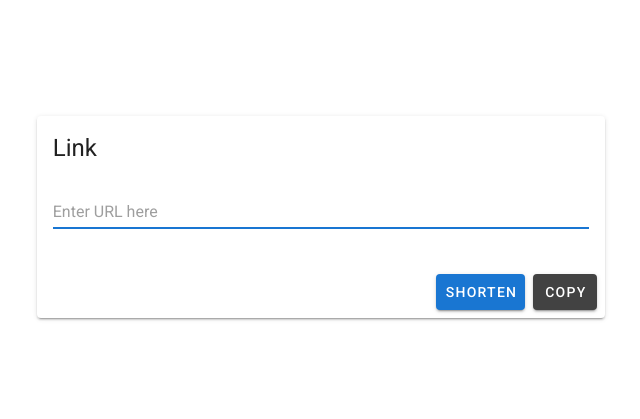
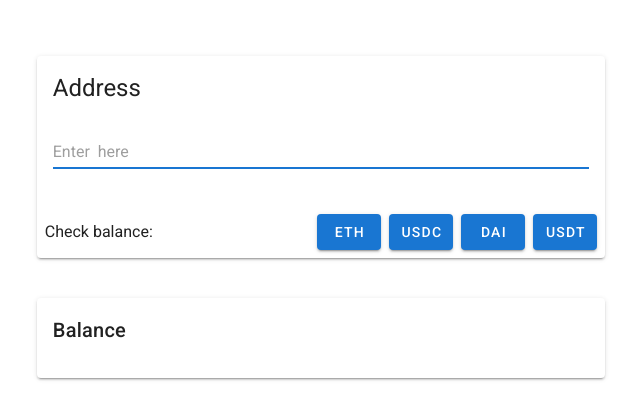
Before and after one commit to pickTD/url-shortener, a Nuxt app: page /balance in a window 1280 px wide. Shown: the part 183-602 px from the top of the page, without its empty margins (319-959 px from the left). Built offline with nearby package versions, Linux system fonts and the light colour scheme; no server answers.

Commit message:
add basic ERC20 balance explorer

```diff
--- a/nuxt.config.js
+++ b/nuxt.config.js
@@ -45,6 +45,7 @@
   build: {},
 
   serverMiddleware: [
-    { path: '/api/v1', handler: '~/serverMiddleware/apiServer.js' }
+    { path: '/api/v1', handler: '~/serverMiddleware/apiServer.js' },
+    { path: '/api/erc20/v1', handler: '~/serverMiddleware/erc20balance.js' },
   ],
 }
--- a/package.json
+++ b/package.json
@@ -15,6 +15,7 @@
   "dependencies": {
     "@nuxtjs/axios": "^5.13.6",
     "core-js": "^3.25.3",
+    "ethers": "^5.7.1",
     "express": "^4.18.1",
     "is-url": "^1.2.4",
     "nanoid": "^4.0.0",
--- /dev/null
+++ b/pages/balance.vue
@@ -0,0 +1,93 @@
+<template>
+  <v-row justify="center" align="center">
+    <v-col cols="12" sm="8" md="6">
+      <v-card>
+        <v-card-title class="headline">
+          Address
+        </v-card-title>
+        <v-card-text>
+          <v-text-field
+          v-model="address"
+          :error-messages="error"
+          autofocus
+          clearable
+          placeholder="Enter  here"
+        />
+        </v-card-text>
+        <v-card-actions>
+          Check balance:
+          <v-spacer />
+          <v-btn
+            v-for="token in tokens"
+            :key="token"
+            color="primary"
+            @click="getBalance(token)"
+          >
+            {{ token }}
+          </v-btn>
+        </v-card-actions>
+      </v-card>
+      <div class="mb-10"></div>
+      <v-card>
+        <v-card-title>
+          Balance
+        </v-card-title>
+        <v-card-text>
+          <v-skeleton-loader v-if="isLoading" type="text" />
+          <strong v-else>{{ balance.value }} {{ balance.token }}</strong>
+        </v-card-text>
+      </v-card>
+    </v-col>
+  </v-row>
+</template>
+
+<script>
+export default {
+  name: 'BalancePage',
+  data() {
+    return {
+      tokens: ['ETH', 'USDC', 'DAI', 'USDT'],
+      address: '',
+      error: '',
+      balance: {
+        value: '',
+        token: '',
+      },
+      isLoading: false,
+    }
+  },
+  methods: {
+    cleanup() {
+      this.error = ''
+      this.balance = {
+        value: '',
+        token: '',
+      }
+    },
+    async getBalance(token) {
+      try {
+        this.cleanup()
+
+        if (!this.address) {
+          this.error = 'address required'
+          return
+        }
+
+        this.isLoading = true
+
+        const { value } = await this.$axios.$get(
+          'api/erc20/v1/balance',
+          { params: { token, address: this.address } },
+        )
+
+        this.balance.value = value
+        this.balance.token = token
+      } catch (e) {
+        this.error = e.response.data.reason
+      } finally {
+        this.isLoading = false
+      }
+    }
+  }
+}
+</script>
```
Also changed, not shown: serverMiddleware/erc20balance.js (added, +44 -0 lines), 1 other file (tests, documents, lock files or other folders).
